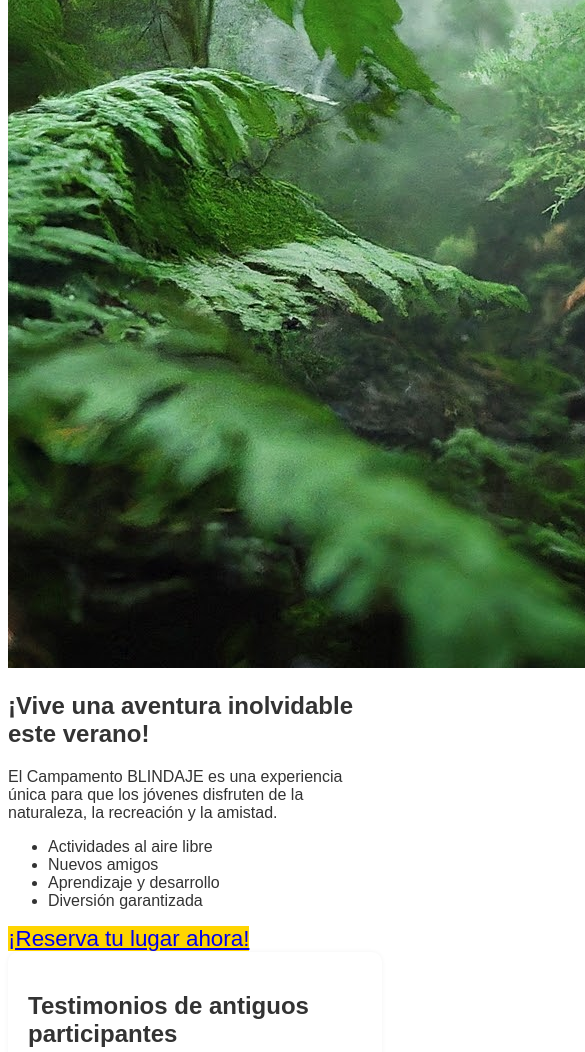
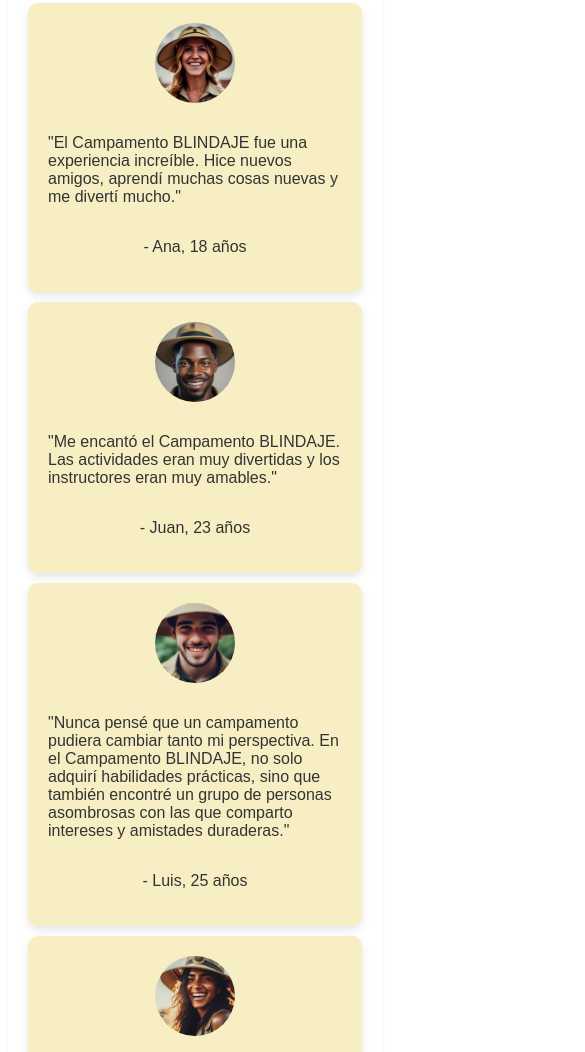
Before and after one commit to JairoD23/web, a plain HTML site: page index.html in a window 390 px wide. Shown: the part 948-2000 px from the top of the page, 585 px wide, since content can reach past the window. Drawn offline with Linux system fonts and the light colour scheme.

Commit message:
Update style.css

```diff
--- a/style.css
+++ b/style.css
@@ -5,7 +5,100 @@ body {
   background-color: #fff;
 }
 
-/* ... (resto del código CSS global) ... */
+/* Sección de la imagen de cabecera */
+.imagen-cabecera {
+  max-width: 100%;
+  height: auto;
+}
+
+/* Sección de los títulos */
+h1.titulo {
+  font-family: 'Intro', 'Coves', sans-serif;
+  font-size: 2em;
+  margin-top: 0;
+}
+
+h2.subtitulo {
+  font-family: 'Nagasaki', 'Maddac', sans-serif;
+  font-size: 1.5em;
+  margin-bottom: 1em;
+}
+
+/* Sección del texto */
+p.texto {
+  font-family: 'Orkney', 'Elppa', sans-serif;
+  margin-bottom: 1em;
+}
+
+/* Sección de la lista */
+ul {
+  list-style: none;
+  padding: 0;
+}
+
+li {
+  margin-bottom: 0.5em;
+}
+
+/* Sección de los enlaces */
+a {
+  color: #007777;
+  text-decoration: none;
+}
+
+/* Sección del botón de inscripción */
+.btn-inscripcion {
+  background-color: #FFD500;
+  color: #333;
+  padding: 10px 20px;
+  text-decoration: none;
+  border-radius: 5px;
+  display: inline-block;
+  font-size: 1.2em; /* Usamos em en lugar de px para el tamaño de fuente */
+}
+
+/* Sección principal */
+.seccion-principal {
+  padding: 20px;
+  background-color: #F0F0F0;
+  border-radius: 10px;
+  box-shadow: 0 0 5px rgba(0,0,0,0.05);
+}
+
+/* Sección de los testimonios */
+.seccion-testimonios {
+  padding: 20px;
+  background-color: #FFF; /* Color de fondo de la sección */
+  border-radius: 10px;
+  box-shadow: 0 0 5px rgba(0,0,0,0.05);
+}
+
+.seccion-testimonios ul {
+  display: flex; /* Añadimos display: flex para que los li se coloquen uno al lado del otro */
+  flex-direction: row; /* Añadimos flex-direction: row para que los li se coloquen en la misma fila */
+}
+
+.seccion-testimonios li {
+  background-color: #F7EFC3; /* Color de fondo de las cajas individuales */
+  margin-bottom: 10px;
+  padding: 20px; /* Aumentamos el padding para más espacio alrededor del contenido */
+  border-radius: 10px; /* Añadimos border-radius para bordes redondeados */
+  box-shadow: 0 4px 8px rgba(0,0,0,0.1); /* Ajustamos el box-shadow para un efecto más suave */
+  display: flex; /* Añadimos display: flex para alinear la foto y el texto */
+  align-items: center; /* Añadimos align-items: center para centrar verticalmente la foto y el texto */
+  justify-content: center; /* Añadimos justify-content: center para centrar horizontalmente la foto y el texto */
+  flex-direction: column; /* Añadimos flex-direction: column para que la foto y el texto se coloquen en la misma columna */
+  flex: 1; /* Añadimos flex: 1 para que ocupen el mismo espacio disponible */
+  margin: 0 5px; /* Añadimos un margen horizontal para que haya un espacio entre ellos */
+}
+
+.seccion-testimonios img {
+  /* Estilos por defecto */
+  width: 80px; /* Ajustamos el ancho para la foto */
+  height: 80px; /* Ajustamos el alto para la foto */
+  border-radius: 50%; /* Añadimos un border-radius de 50% para que la foto sea un círculo */
+  margin-bottom: 15px; /* Añadimos un margen inferior para separar la foto del texto */
+}
 
 /* Sección de la galería */
 .seccion-galeria {
@@ -29,7 +122,45 @@ body {
   margin: 5px;
   border-radius: 5px;
   box-shadow: 0 0 3px rgba(0, 0, 0, 0.05);
-  transition: all 0.3s ease; /* Aseguramos que la transición esté definida para el efecto de zoom */
+}
+
+/* Sección del pie de página */
+footer {
+  background-color: #007777;
+  color: #fff;
+  padding: 20px;
+  text-align: center;
+}
+
+footer a {
+  color: #F0F0F0;
+  text-decoration: none;
+  margin: 0 10px;
+}
+
+/* Sección de la galería */
+.seccion-galeria {
+  padding: 20px;
+  background-color: #F0F0F0;
+  border-radius: 10px;
+  box-shadow: 0 0 5px rgba(0,0,0,0.05);
+}
+
+.seccion-galeria ul {
+  display: flex;
+  flex-wrap: wrap;
+  justify-content: space-between;
+}
+
+.seccion-galeria img {
+  /* Estilos por defecto */
+  max-width: 100%;
+  max-height: 300px;
+  object-fit: contain;
+  margin: 5px;
+  border-radius: 5px;
+  box-shadow: 0 0 3px rgba(0, 0, 0, 0.05);
+  transition: transform 0.3s ease; /* Aseguramos que la transición esté definida para el efecto de zoom */
 }
 
 .seccion-galeria img:hover {
@@ -39,8 +170,7 @@ body {
 /* Sección de los testimonios */
 .seccion-testimonios {
   padding: 20px;
-  /* Se añade un color de fondo */
-  background-color: #FFF;
+  background-color: #FFF; /* Color de fondo de la sección */
   border-radius: 10px;
   box-shadow: 0 0 5px rgba(0,0,0,0.05);
 }
@@ -58,7 +188,7 @@ body {
   border-radius: 10px;
   box-shadow: 0 4px 8px rgba(0,0,0,0.1);
   display: flex;
-  align-items: center; /* Se centra la imagen verticalmente */
+  align-items: center;
   justify-content: center;
   flex-direction: column;
   flex-basis: calc(33.333% - 10px); /* Ajustamos la base del flex para que se ajuste a tres columnas */
@@ -76,9 +206,6 @@ body {
 @media screen and (max-width: 600px) {
   .seccion-testimonios ul {
     flex-direction: column;
-
-.seccion-testimonios ul {
-    flex-direction: column;
   }
 
   .seccion-testimonios li {
@@ -86,61 +213,3 @@ body {
     margin: 5px 0; /* Ajustamos los márgenes para pantallas pequeñas */
   }
 }
-
-/* ... (resto de las media queries) ... */
-
-/* Estilos adicionales para el botón de inscripción */
-.btn-inscripcion {
-  /* Añadimos un color de fondo */
-  background-color: #FFD500;
-  /* Aumentamos el tamaño de la fuente */
-  font-size: 1.4em;
-  /* Añadimos un borde más grueso */
-  border-width: 2px;
-}
-
-/* Estilos adicionales para el pie de página */
-footer {
-  /* Añadimos un color de fondo más oscuro */
-  background-color: #222;
-  /* Añadimos un color de texto más claro */
-  color: #fff;
-}
-
-/* Se añaden prefijos de CSS para mejorar la compatibilidad con navegadores antiguos */
-* {
-  -webkit-box-sizing: border-box;
-  -moz-box-sizing: border-box;
-  box-sizing: border-box;
-}
-
-.seccion-testimonios ul {
-  display: -webkit-flex;
-  display: flex;
-}
-
-.seccion-testimonios li {
-  -webkit-flex: 1;
-  flex: 1;
-}
-
-.seccion-galeria ul {
-  display: -webkit-flex;
-  display: flex;
-}
-
-.seccion-galeria img {
-  border-radius: 5px;
-  -webkit-border-radius: 5px;
-  -moz-border-radius: 5px;
-}
-
-footer {
-  -webkit-box-shadow: 0 0 5px rgba(0, 0, 0, 0.05);
-  box-shadow: 0 0 5px rgba(0, 0, 0, 0.05);
-}
-
-footer a {
-  -webkit-transition: all 0.3s ease-in-out;
-  transition: all 0.3s ease-in-out;
-}
```
